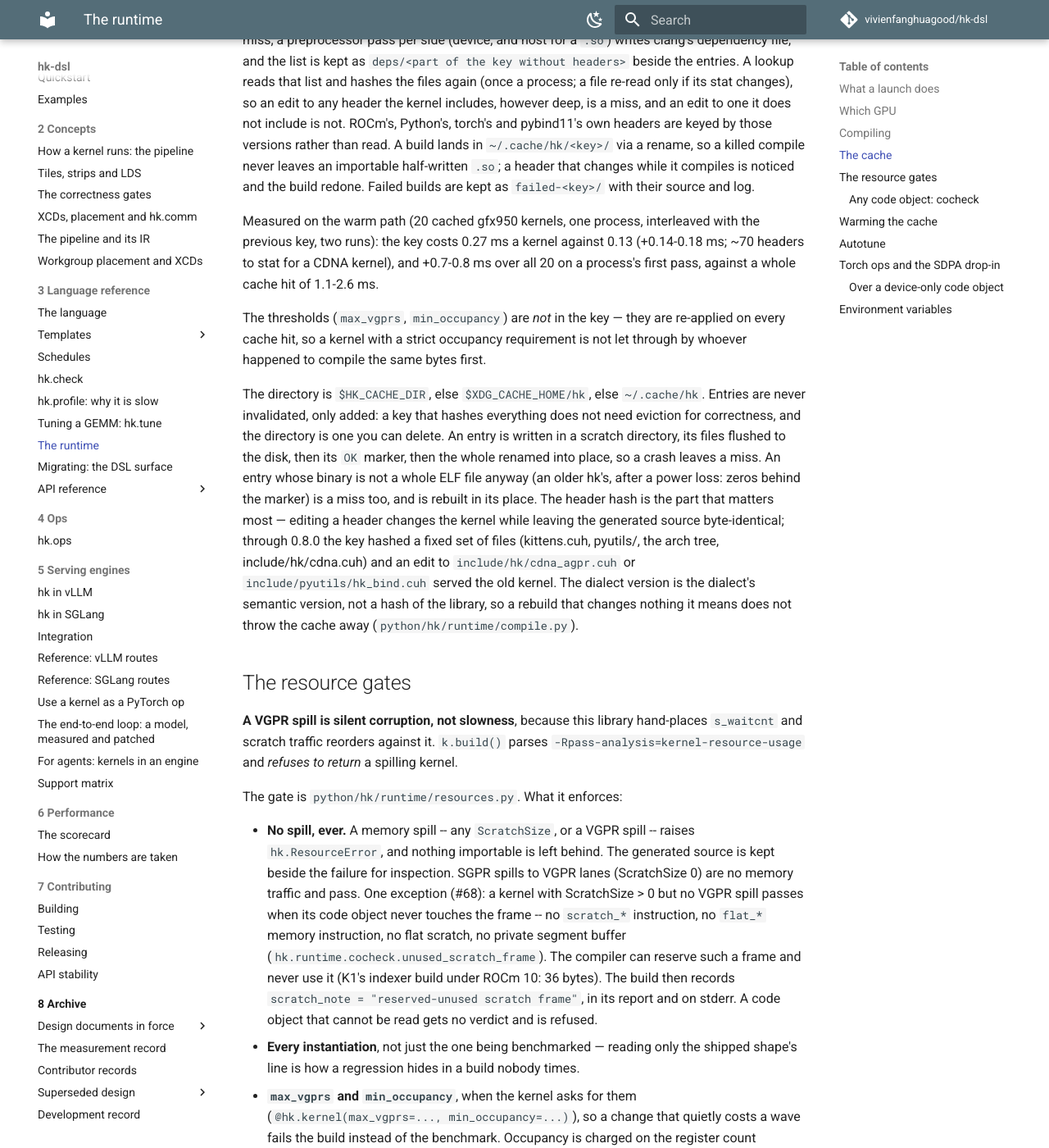
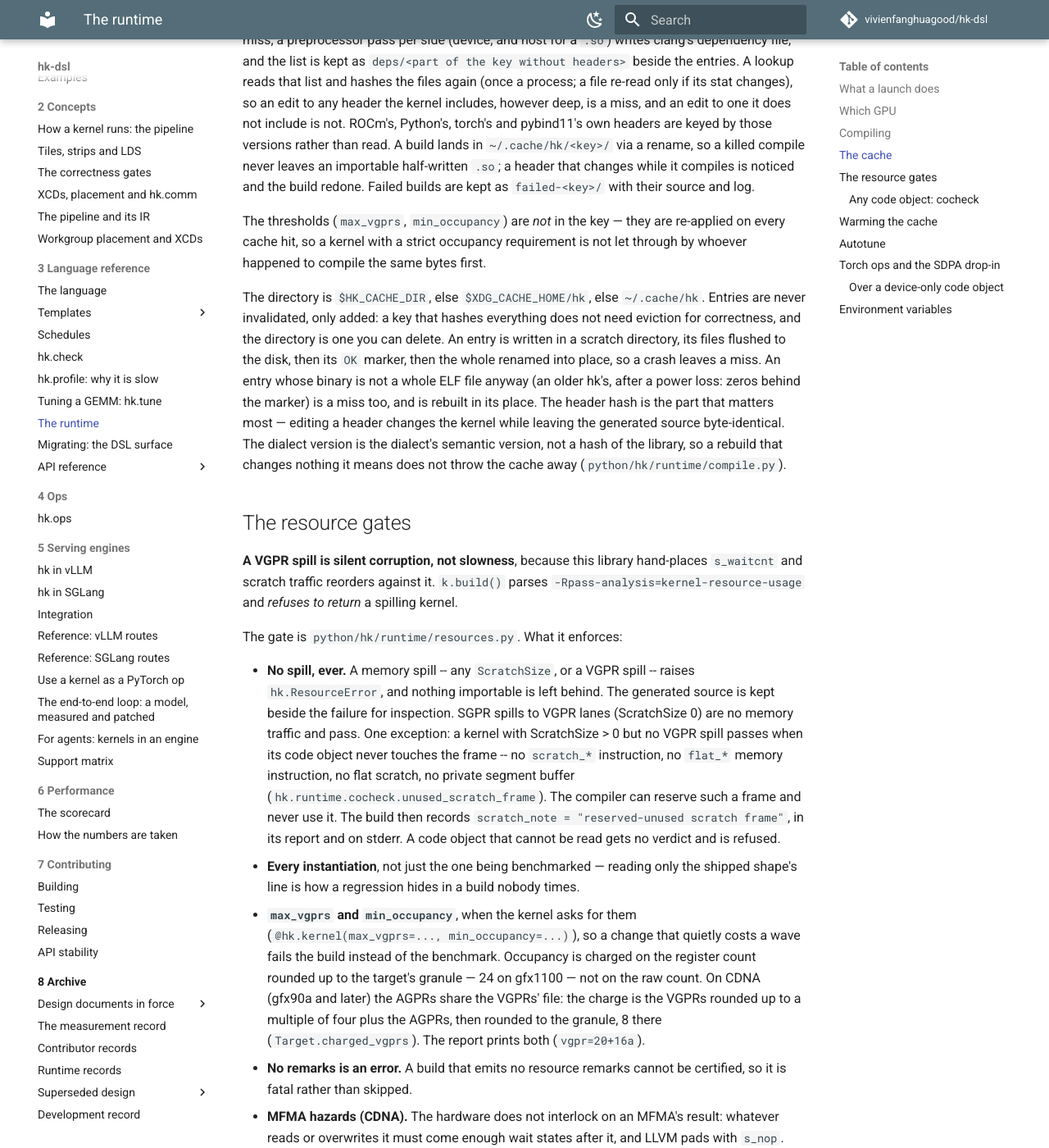
Before and after one commit to vivienfanghuagood/hk-dsl, an MkDocs documentation site: the page built from docs/runtime.md, in a window 1280 px wide and 1400 px high, scrolled down 2891 px. Shown: the whole window at 82% size. Built offline with MkDocs 1.6.1 and Material for MkDocs 9.7.7, drawn with Linux system fonts in a browser that asks for light colours; comment, search, counter and statistics services are not loaded; some of the changed text lies outside the part shown.

Commit message:
docs(language, runtime): the first example stores its sums where it says; version notes and measurements move to archive/runtime-records.md
language.md: row_sumsq stored its 16 row sums with o.at[row, warp], which a
vector store writes along row 'row' (o[row, warp:warp+16]), not down column
'warp'; it is now o.at[warp, row] with o of shape (4, rows), checked against
torch on gfx1201. Release-by-release notes (New in 0.8.0, until 0.7.0, PR
numbers) and two measurements go: the API reference marks what is new.
runtime.md: two orphan rows after the host-time table removed; the cache-key
cost, compile-time table, warm timing, old host time and the VOPD probe's
counts move to archive/runtime-records.md.

Co-Authored-By: Claude <noreply@anthropic.com>

```diff
--- a/docs/runtime.md
+++ b/docs/runtime.md
@@ -32,7 +32,7 @@ the first tensor's device (`scaffold.takes_stream`). So every hk op there --
 `hk.ops.gemm`'s gfx950 routes, the norms, the decode GEMV -- is ordered
 against torch's work and is captured by a CUDA graph like any torch op;
 `tests/hk/gpu/test_stream_cdna.py` captures and replays them. It costs
-0.2 µs a call on the host (2.97 → 3.18 µs for a tiny kernel, eager). The
+about 0.2 µs a call on the host. The
 RDNA targets' pybind entry point still launches on the null stream, as their
 generated source always has; their serving paths go through
 [`torch_op`](#torch-ops-and-the-sdpa-drop-in), which takes torch's stream.
@@ -48,8 +48,7 @@ or time an hk kernel in a graph on gfx1100, or to run it on a stream of your
 own, set `HK_LAUNCH=codeobj` before its first
 call -- every `@hk.kernel`, and so every template, then launches its
 [device-only code object](#over-a-device-only-code-object) on torch's current
-stream -- or call it through `hk.torch_op(k)`. The DX suite's runner does the
-former on RDNA (`bench/dx/run.py`).
+stream -- or call it through `hk.torch_op(k)`.
 
 A compiled `.so` is never overwritten in place: every build writes a new
 content-hashed path, because rebuilding a `.so` while a process has it mapped
@@ -74,10 +73,9 @@ IR and probes no GPU.
    last resort.
 
 A list says what a build targets, not which GPU is here: vLLM's ROCm image
-sets `PYTORCH_ROCM_ARCH=gfx90a;gfx942;gfx950;...`, and until 0.7.0, which
-read its first entry second, an MI355X was taken for gfx90a and hk built for
-gfx1100 (#54). `HK_ARCH` is the only way to build for a part that is not in
-the machine, which is how the gfx1201 and gfx942 kernels get their compile
+sets `PYTORCH_ROCM_ARCH=gfx90a;gfx942;gfx950;...`, so a list's first entry
+is the last thing tried. `HK_ARCH` is the only way to build for a part that is
+not in the machine, which is how the gfx1201 and gfx942 kernels get their compile
 gate on a gfx1100 box. The gfx1100 fallback exists so that a box with no GPU
 gets the source a W7900 would; a detected GPU that is not one of the targets
 (`hk.target.TARGETS`: gfx1100, gfx1201, gfx942, gfx950) falls back the same
@@ -119,8 +117,7 @@ module, whose device code its new offload driver generates at link time
 (`k.cpp:3:0:     VGPRs: 2`).
 
 A cold compile takes about 4-7 s as a pybind module and about 1 s as a code
-object, attention included; the libtorch op takes about 15 s
-([the table](#over-a-device-only-code-object)).
+object, attention included; the libtorch op takes about 15 s.
 
 ## The cache
 
@@ -140,11 +137,6 @@ leaves an importable half-written `.so`; a header that changes while it compiles
 is noticed and the build redone. Failed builds are kept as `failed-<key>/` with
 their source and log.
 
-Measured on the warm path (20 cached gfx950 kernels, one process, interleaved
-with the previous key, two runs): the key costs 0.27 ms a kernel against 0.13
-(+0.14-0.18 ms; ~70 headers to stat for a CDNA kernel), and +0.7-0.8 ms over
-all 20 on a process's first pass, against a whole cache hit of 1.1-2.6 ms.
-
 The thresholds (`max_vgprs`, `min_occupancy`) are *not* in the key — they are
 re-applied on every cache hit, so a kernel with a strict occupancy requirement
 is not let through by whoever happened to compile the same bytes first.
@@ -158,10 +150,7 @@ crash leaves a miss. An entry whose binary is not a whole ELF file anyway (an
 older hk's, after a power loss: zeros behind the marker) is a miss too, and is
 rebuilt in its place. The header hash is the part that matters most —
 editing a header changes the kernel while leaving the generated source
-byte-identical; through 0.8.0 the key hashed a fixed set of files
-(kittens.cuh, pyutils/, the arch tree, include/hk/cdna.cuh) and an edit to
-`include/hk/cdna_agpr.cuh` or `include/pyutils/hk_bind.cuh` served the old
-kernel. The dialect version is the dialect's semantic version, not a
+byte-identical. The dialect version is the dialect's semantic version, not a
 hash of the library, so a rebuild that changes nothing it means does not throw
 the cache away (`python/hk/runtime/compile.py`).
 
@@ -177,12 +166,12 @@ The gate is `python/hk/runtime/resources.py`. What it enforces:
 * **No spill, ever.** A memory spill -- any `ScratchSize`, or a VGPR spill --
   raises `hk.ResourceError`, and nothing importable is left behind. The
   generated source is kept beside the failure for inspection. SGPR spills to
-  VGPR lanes (ScratchSize 0) are no memory traffic and pass. One exception
-  (#68): a kernel with ScratchSize > 0 but no VGPR spill passes when its code
+  VGPR lanes (ScratchSize 0) are no memory traffic and pass. One exception:
+  a kernel with ScratchSize > 0 but no VGPR spill passes when its code
   object never touches the frame -- no `scratch_*` instruction, no `flat_*`
   memory instruction, no flat scratch, no private segment buffer
   (`hk.runtime.cocheck.unused_scratch_frame`). The compiler can reserve such a
-  frame and never use it (K1's indexer build under ROCm 10: 36 bytes). The
+  frame and never use it. The
   build then records `scratch_note = "reserved-unused scratch frame"`, in its
   report and on stderr. A code object that cannot be read gets no verdict and
   is refused.
@@ -224,13 +213,8 @@ The gate is `python/hk/runtime/resources.py`. What it enforces:
   interlock for one of them, and an operand written just before is read stale.
   LLVM requires only different banks (the number mod 4) there;
   llvm/llvm-project#220348 requires different parity on gfx11 (#225880 scoped
-  it to gfx11.0 and gfx11.5), and no ROCm release has that fix yet. In
-  `tools/rdna3-probes/vopd_interlock_parity.hip`, the same window gives a wrong
-  value in 88-93 of 100 launches under a partial EXEC when the VSRC1s share a
-  parity, whether or not Y reads X's result, and in none when they differ or
-  EXEC is full. A bounded strip RMSNorm built by AMD clang 23 (TheRock 7.14)
-  had such a VOPD (`v_dual_add_f32 v0, v14, v22 :: v_dual_lshlrev_b32 v53,
-  16, v0`) and got element 1 of every lane's run wrong in 25-65% of launches.
+  it to gfx11.0 and gfx11.5), and no ROCm release has that fix yet
+  (`tools/rdna3-probes/vopd_interlock_parity.hip` reproduces it).
 
   The gate (`cocheck.vopd_parity_hazard`) applies that rule to every VOPD of
   a gfx11.0 / gfx11.5 code object. A kernel with any such VOPD is rebuilt
@@ -286,13 +270,12 @@ take their place in its queue.
 
 ## Warming the cache
 
-`python3 -m hk.runtime.warm -j 32` fills the cache in parallel (19x on 24
-kernels), and `python3 -m hk.autotune --aot` does the same for every schedule a
+`python3 -m hk.runtime.warm -j 32` fills the cache in parallel, and
+`python3 -m hk.autotune --aot` does the same for every schedule a
 tuning record can reach. Those two are how the serving path ends up with no
 hipcc in it.
 
-Measured, 24 norm kernels into an empty `HK_CACHE_DIR` on a 256-core box:
-102.9 s at `-j 1` and 5.4 s at `-j 24`. Tracing stays serial — the builder
+Tracing stays serial — the builder
 keeps its state in a module-global stack — and only the hipcc invocations run
 in parallel; the default is one per core, capped at 32
 (`python/hk/runtime/warm.py`).
@@ -339,8 +322,8 @@ and the toolchain fingerprint. Records shipped in the package live in
 one, and a record from another arch is ignored. A record changes nothing
 unless it beat the default by `MIN_GAIN` (1%); the bar is applied at `--ship`
 and again on lookup, `HK_AUTOTUNE_MIN_GAIN` moves it, and `HK_AUTOTUNE=0`
-ignores records entirely. `python/hk/tuned/README.md` says why there are so
-few: when the records were made, 4 of 16 keys cleared the bar, and three attention records ship today (`gemm_bf16.json` is empty).
+ignores records entirely. `python -m hk.autotune --list` shows the records
+that ship; `python/hk/tuned/README.md` says why there are few.
 
 `--aot` prebuilds every schedule production can reach — the recorded ones and
 the default, since the default is what an unrecorded key gets.
@@ -393,16 +376,9 @@ that is most of a build. `hk.runtime.codeobj` compiles the kernel alone
 * The torch op over it (`codeobj.torch_op`) has the same schema, the same
   out-parameters and the same tensor checks as the libtorch one.
 
-Same cache, same gate. Cold compile time, one kernel each
-(`tools/hk-bench/compile_time.py`; the pod has hipcc 7.2 and torch, the
-workstation hipcc 7.1 and no torch):
-
-| kernel | pybind, workstation | code object, workstation | pybind, pod | torch op (libtorch), pod | code object, pod |
-|---|---|---|---|---|---|
-| weighted RMSNorm | 4.15 s | 0.62 s | 6.80 s | 14.69 s | 1.09 s |
-| GEMM 128x128 | 4.24 s | 0.75 s | 7.01 s | 15.05 s | 1.35 s |
-| attention d128 | 4.39 s | 0.83 s | 7.14 s | 15.14 s | 1.46 s |
-| paged decode walk | 4.48 s | 0.88 s | 7.27 s | 15.20 s | 1.52 s |
+Same cache, same gate. A cold compile takes about 1 s as a code object,
+4-7 s as a pybind module and about 15 s as a libtorch op
+(`tools/hk-bench/compile_time.py` measures it).
 
 `hk.torch_op` registers over the code object by default; inside vLLM's
 decode graphs the backend's layer takes the same time either way
@@ -415,9 +391,7 @@ measurable in front of a microsecond kernel run eagerly.
 
 What an eager launch costs on the host is what an eager server pays per hk
 call whenever the CPU, not the GPU, sets the pace. SGLang on RDNA3 decodes
-eagerly. The torch op used to cost 27.3 µs of host time per call on the pod:
-it packed the argument field by field, built a ctypes buffer per launch and
-entered a device context. It now costs 17.8 µs:
+eagerly. So the launch is kept short:
 - one precompiled `struct` packs the whole argument in one call;
 - each thread reuses one argument buffer, since the launch copies the
   argument out before it returns;
@@ -461,8 +435,6 @@ every call:
 | `hipModuleLaunchKernel` through ctypes, argument pre-packed | 2.5 | 4.2 |
 
 Through `torch.ops.hk.<op>` the dispatcher adds 1-3 µs to any of these.
-| the pybind entry point (`Kernel.__call__`'s) | 2.7-4.4 | 4.7 |
-| `hipModuleLaunchKernel` through ctypes, argument pre-packed | 2.3-3.0 | 3.9 |
 
 `hk.ops.sdpa` is `F.scaled_dot_product_attention` on the generated kernel
 where it fits, and torch where it does not:
--- a/mkdocs.yml
+++ b/mkdocs.yml
@@ -149,6 +149,7 @@ nav:
           - "The DSL surface": design/dsl-surface.md
       - The measurement record: archive/performance-2026-10.md
       - "Contributor records": archive/contributor-records.md
+      - "Runtime records": archive/runtime-records.md
       - Superseded design:
           - The DX goal: archive/design/dx-goal.md
           - Tuning goal: archive/design/tuning-goal.md
```
Also changed, not shown: docs/archive/README.md (+2 -0 lines), docs/archive/runtime-records.md (added, +50 -0 lines), docs/language.md (+22 -26 lines).
